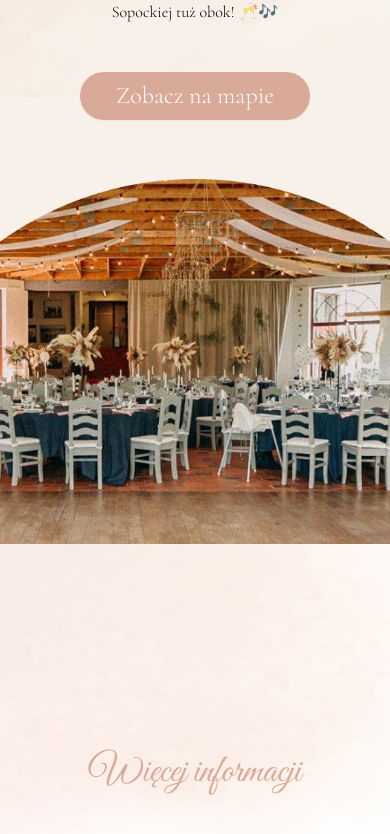
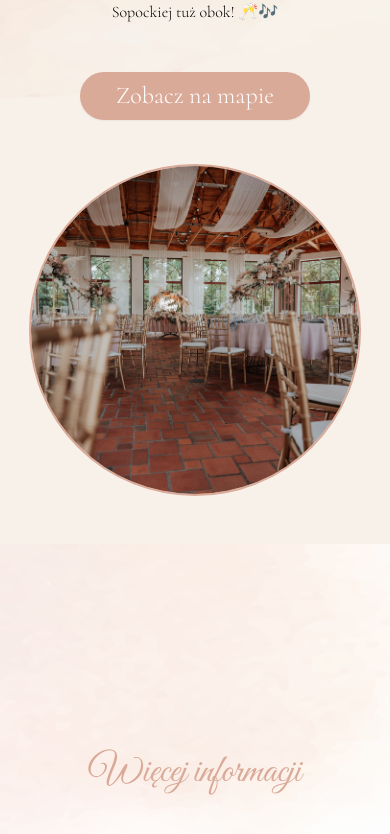
Before and after one commit to Milszym/wedding-web, a React (Create React App) app: page / in a window 390 px wide. Shown: the part 1144-1978 px from the top of the page. Built offline with nearby package versions, Linux system fonts and the light colour scheme.

Commit message:
Add another wedding place photo and adjust UI to match iPhone as well

```diff
--- a/src/ui/sections/location/mobile/LocationMobile.tsx
+++ b/src/ui/sections/location/mobile/LocationMobile.tsx
@@ -15,7 +15,7 @@ export const LocationMobile = () => {
             </div>
         </div>
         <div className="locationMobileImages">
-            <img className="locationMobileMainImage" src="/images/zdjecie_sali_mobile.png" onClick={navigateToZielonaBrama} />
+            <img className="locationMobileMainImage" src="/images/zdjecie_sali_full_alt.jpg" onClick={navigateToZielonaBrama} />
             <img className="locationMobileMapImage" src="/images/mapa.png" onClick={navigateToMap} />
         </div>
     </section>
--- a/src/ui/sections/location/mobile/locationMobile.css
+++ b/src/ui/sections/location/mobile/locationMobile.css
@@ -5,6 +5,7 @@
     display: flex;
     flex-direction: column;
     justify-content: space-evenly;
+    align-items: center;
 }
 
 .locationMobileText {
@@ -25,10 +26,11 @@
 
 .locationMobileMainImage {
     aspect-ratio: 1;
-    width: 100vw;
+    width: 85vw;
     object-fit: cover;
-    margin-top: 7vh;
     cursor: pointer;
+    border-radius: 50%;
+    border: 2px solid #daaa98;
 }
 
 .locationMobileMapImage {
--- a/src/ui/sections/rsvp/rsvp.css
+++ b/src/ui/sections/rsvp/rsvp.css
@@ -19,7 +19,6 @@
     font-family: Cormorant;
     font-weight: 200;
     color: black;
-    margin-bottom: 1em;
 }
 
 .rsvpInputs {
@@ -38,13 +37,12 @@
 }
 
 .rsvpButton {
-    margin-top: 2em;
+    margin-top: 2vh;
 }
 
 .rsvpOurContacts {
     display: flex;
     width: 40vw;
-    margin-top: 1em;
     flex-direction: row;
     justify-content: space-between;
 }
@@ -72,7 +70,7 @@
     }
 
     .rsvpTitle {
-        font-size: 3em;
+        font-size: clamp(2rem, 5vh, 5rem);
     }
 
     .rsvpDescription {
@@ -85,7 +83,6 @@
     }
 
     .rsvpOurContacts {
-        margin-bottom: 2em;
         justify-content: space-evenly;
         width: 90vw;
     }
--- a/src/ui/sections/weddingWitnesses/weddingWitnesses.css
+++ b/src/ui/sections/weddingWitnesses/weddingWitnesses.css
@@ -1,5 +1,6 @@
 .weddingWitnesses {
     background-image: url('/public/images/peach_background_50.jpg');
+    overflow: hidden;
 }
 
 .weddingWitnessesTitle {
```
Also changed, not shown: public/images/zdjecie_salI_full_alt.jpg (added).
